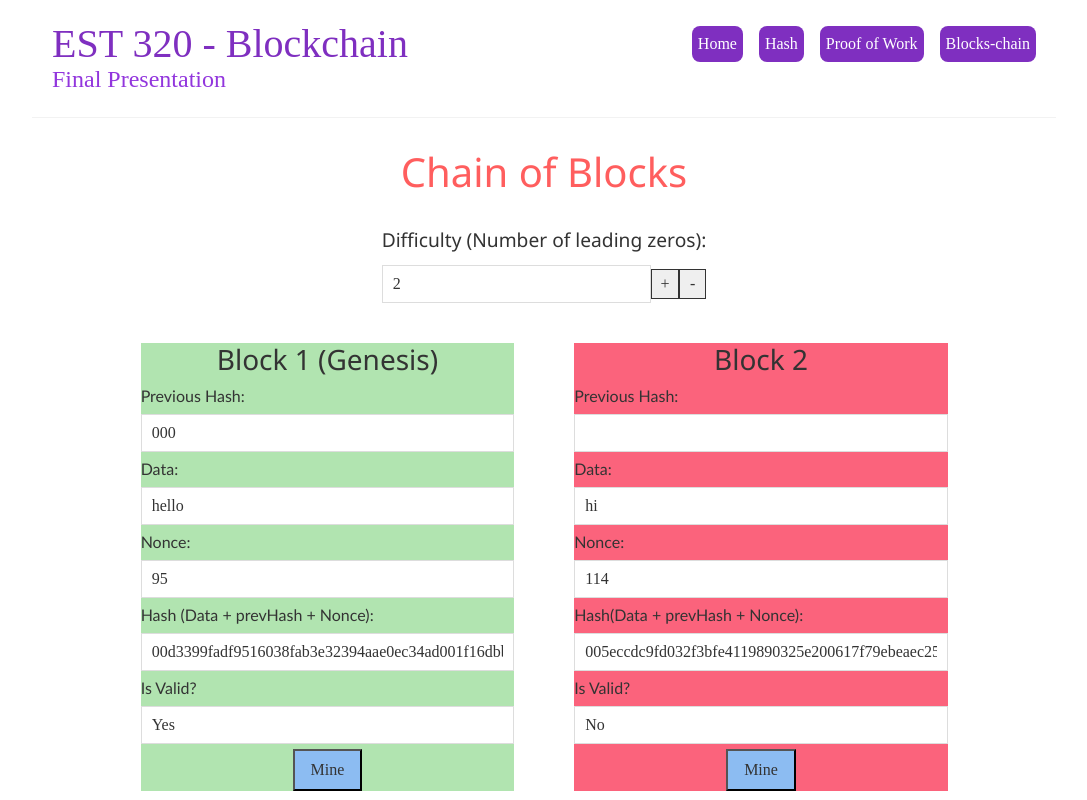
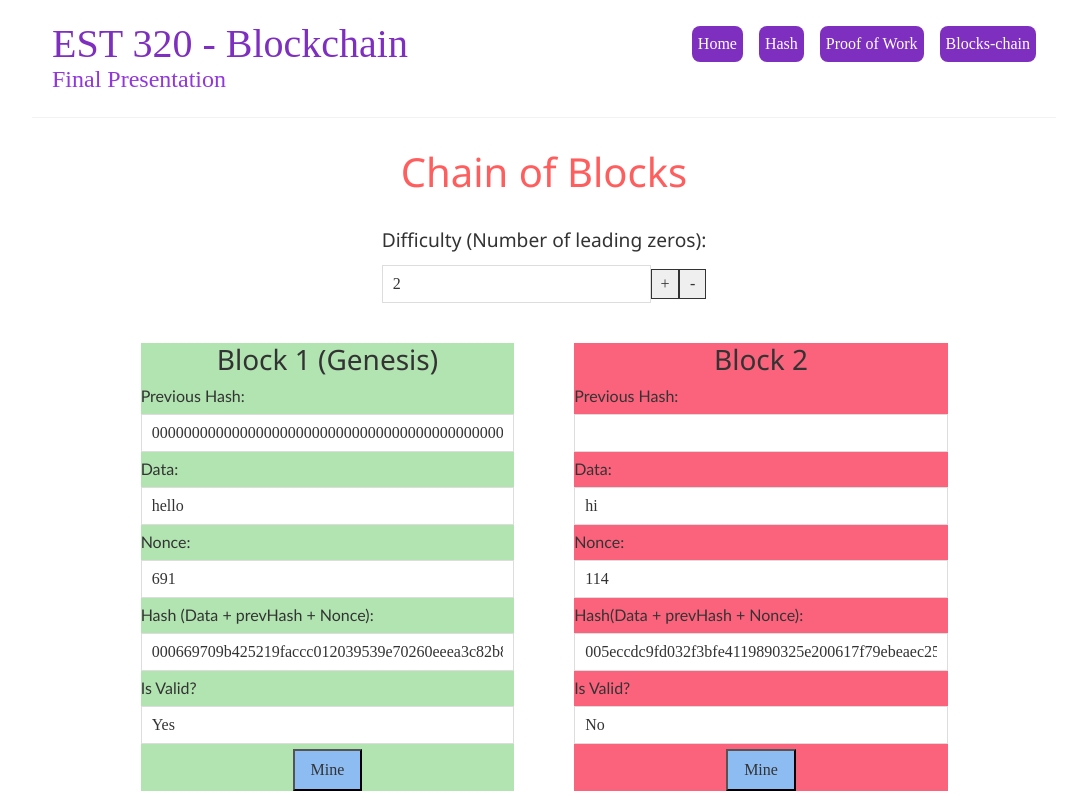
Before and after one commit to kafleBeast/Blockchain-demo, a React (Create React App) app: page /Blocks in a window 1280 px wide. Shown: the top 800 px of the page, without its empty margins (96-1183 px from the left). Built offline with nearby package versions, Linux system fonts and the light colour scheme; the HTML template or start-up script is replaced by a standard one.

Commit message:
Update Blocks.js
Correction to prevHash of Block 1

```diff
--- a/src/Blocks.js
+++ b/src/Blocks.js
@@ -27,7 +27,7 @@ const Blocks = () =>{
     for(let i=0;i<6;i++){
         hash.push(SHA256(allData[i]).toString());
     }
-    let prevHash1 = '000';
+    let prevHash1 = Array(64 + 1).join("0").toString();
     const[prevHash2, setPrevHash2] = useState('');
     const[prevHash3, setPrevHash3] = useState('');
     const[prevHash4, setPrevHash4] = useState('');
```
